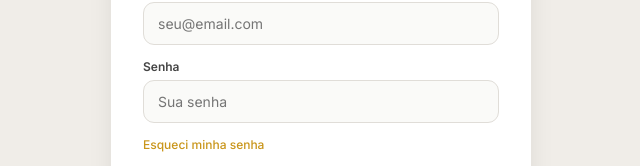
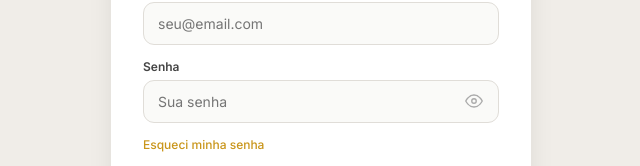
Before and after one commit to trindadeonline01-debug/SiteTrindadeOnline, a Next.js app: page /login in a window 1280 px wide. Shown: the part 337-503 px from the top of the page, without its empty margins (319-959 px from the left). Built offline with nearby package versions, Linux system fonts and the light colour scheme; no server answers.

Commit message:
feat: botão olhinho para ver/ocultar senha no login

```diff
--- a/src/app/login/page.tsx
+++ b/src/app/login/page.tsx
@@ -10,6 +10,7 @@ export default function LoginPage() {
   const [loading, setLoading]     = useState(false)
   const [modo, setModo]           = useState<'login'|'reset'>('login')
   const [resetOk, setResetOk]     = useState(false)
+  const [verSenha, setVerSenha]   = useState(false)
 
   async function handleLogin(e: React.FormEvent) {
     e.preventDefault()
@@ -74,6 +75,10 @@ export default function LoginPage() {
         .field label { display: block; font-size: 12px; font-weight: 600; color: #444; margin-bottom: 6px; }
         .field input { width: 100%; padding: 12px 14px; border: 1.5px solid #E0DDD8; border-radius: 11px; font-size: 14px; font-family: 'Inter', sans-serif; color: #222; background: #FAFAF8; outline: none; transition: border-color .15s; }
         .field input:focus { border-color: #C9951A; background: #fff; }
+        .field-senha { position: relative; }
+        .field-senha input { padding-right: 44px; }
+        .olho-btn { position: absolute; right: 12px; top: 50%; transform: translateY(-50%); background: none; border: none; cursor: pointer; color: #AAA; padding: 4px; display: flex; align-items: center; }
+        .olho-btn:hover { color: #C9951A; }
         .erro-msg { background: #FEF0F0; border: 1px solid #F5BCBC; border-radius: 10px; padding: 10px 14px; font-size: 13px; color: #C0392B; margin-bottom: 14px; }
         .ok-msg { background: #EDFAF3; border: 1px solid #A8E6C4; border-radius: 10px; padding: 12px 14px; font-size: 13px; color: #0F5C3A; margin-bottom: 14px; line-height: 1.6; }
         .btn-primary { width: 100%; padding: 13px; background: #C9951A; color: #fff; border: none; border-radius: 12px; font-size: 15px; font-weight: 600; font-family: 'Inter', sans-serif; cursor: pointer; transition: background .15s; margin-bottom: 12px; }
@@ -108,7 +113,29 @@ export default function LoginPage() {
                 </div>
                 <div className="field">
                   <label>Senha</label>
-                  <input type="password" placeholder="Sua senha" value={senha} onChange={e => setSenha(e.target.value)} required />
+                  <div className="field-senha">
+                    <input
+                      type={verSenha ? 'text' : 'password'}
+                      placeholder="Sua senha"
+                      value={senha}
+                      onChange={e => setSenha(e.target.value)}
+                      required
+                    />
+                    <button type="button" className="olho-btn" onClick={() => setVerSenha(v => !v)} aria-label={verSenha ? 'Ocultar senha' : 'Ver senha'}>
+                      {verSenha ? (
+                        <svg width="18" height="18" viewBox="0 0 24 24" fill="none" stroke="currentColor" strokeWidth="1.8" strokeLinecap="round" strokeLinejoin="round">
+                          <path d="M17.94 17.94A10.07 10.07 0 0 1 12 20c-7 0-11-8-11-8a18.45 18.45 0 0 1 5.06-5.94"/>
+                          <path d="M9.9 4.24A9.12 9.12 0 0 1 12 4c7 0 11 8 11 8a18.5 18.5 0 0 1-2.16 3.19"/>
+                          <line x1="1" y1="1" x2="23" y2="23"/>
+                        </svg>
+                      ) : (
+                        <svg width="18" height="18" viewBox="0 0 24 24" fill="none" stroke="currentColor" strokeWidth="1.8" strokeLinecap="round" strokeLinejoin="round">
+                          <path d="M1 12s4-8 11-8 11 8 11 8-4 8-11 8-11-8-11-8z"/>
+                          <circle cx="12" cy="12" r="3"/>
+                        </svg>
+                      )}
+                    </button>
+                  </div>
                 </div>
 
                 <button type="button" className="forgot-link" onClick={() => { setModo('reset'); setErro('') }}>
```
